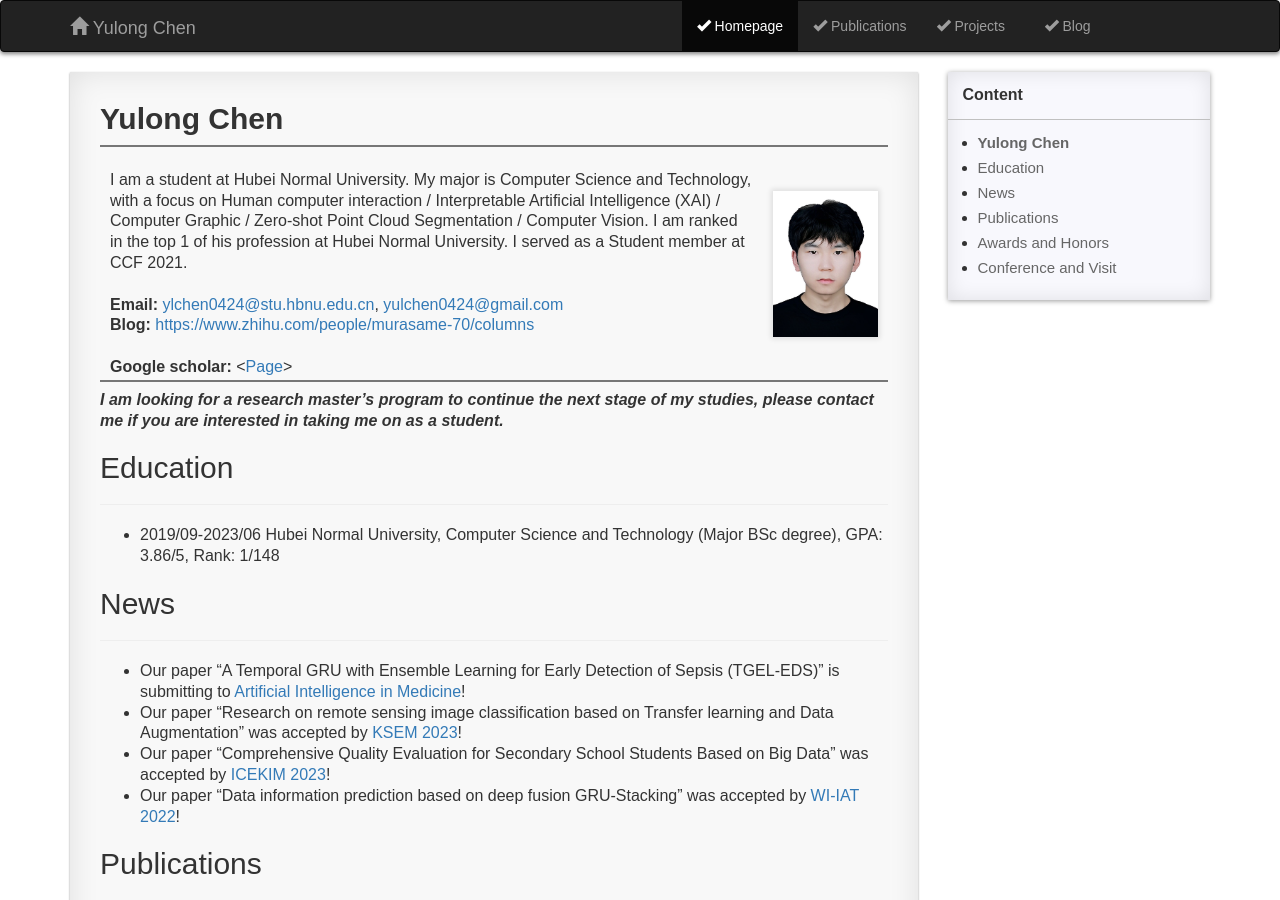
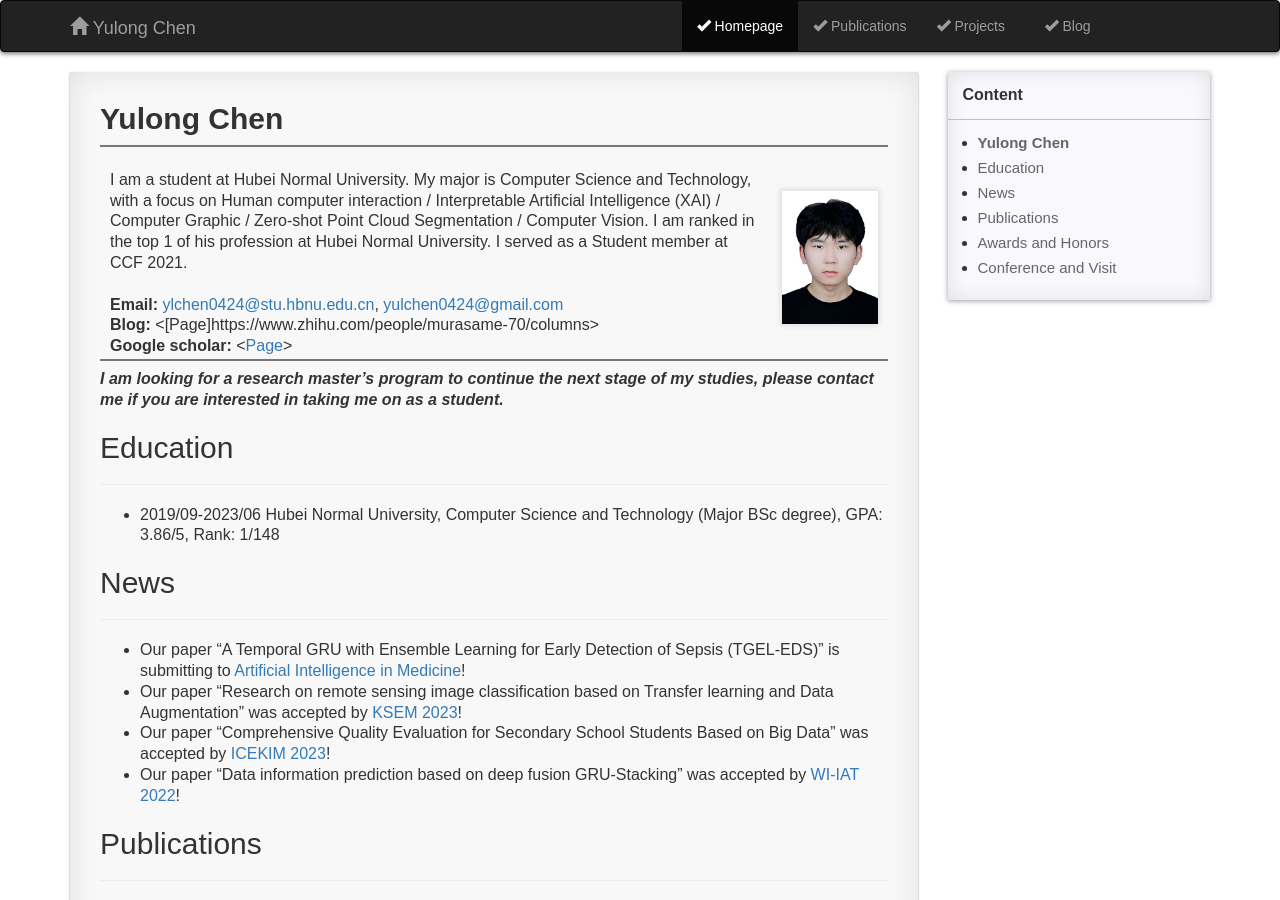
Before and after one commit to yulongC/yulongC.github.io, a Jekyll site: the page built from pages/1_homepage.md, in a window 1280 px wide and 900 px high. Built offline with Jekyll 4.4.1, drawn with Linux system fonts in a browser that asks for light colours; comment, search, counter and statistics services are not loaded.

Commit message:
Update 1_homepage.md

```diff
--- a/pages/1_homepage.md
+++ b/pages/1_homepage.md
@@ -11,7 +11,7 @@
 
 ## **Yulong Chen**
 
-| <br> I am a student at Hubei Normal University. My major is Computer Science and Technology, with a focus on Human computer interaction / Interpretable Artificial Intelligence (XAI) / Computer Graphic / Zero-shot Point Cloud Segmentation / Computer Vision. I am ranked in the top 1 of his profession at Hubei Normal University. I served as a Student member at CCF 2021. <br> <br> **Email:** <ylchen0424@stu.hbnu.edu.cn>, <yulchen0424@gmail.com> <br> **Blog:** <https://www.zhihu.com/people/murasame-70/columns>  <br> <br> **Google scholar:** <[Page](https://scholar.google.com/citations?hl=en&user=G4RazmQAAAAJ&view_op=list_works&gmla=AOV7GLMocIzBzFzB3jGGdrzAaTuncsxcl1r1nD7tQGtvVPucTCOyUvQZ4YUjoouO6NzDMY6W1OnE4XuL-jGo7QMQzTs6GHV_FV8Ax3LqWM8ycc0-a3LA0vU2IYw4iL9C5bJu4Zxzn1zE)> <br> | <br> &emsp; ![image](https://yulongC.github.io/images/chen-2023.jpg) <br> <br> |
+| <br> I am a student at Hubei Normal University. My major is Computer Science and Technology, with a focus on Human computer interaction / Interpretable Artificial Intelligence (XAI) / Computer Graphic / Zero-shot Point Cloud Segmentation / Computer Vision. I am ranked in the top 1 of his profession at Hubei Normal University. I served as a Student member at CCF 2021. <br> <br> **Email:** <ylchen0424@stu.hbnu.edu.cn>, <yulchen0424@gmail.com> <br> **Blog:** <[Page]https://www.zhihu.com/people/murasame-70/columns>  <br> **Google scholar:** <[Page](https://scholar.google.com/citations?hl=en&user=G4RazmQAAAAJ&view_op=list_works&gmla=AOV7GLMocIzBzFzB3jGGdrzAaTuncsxcl1r1nD7tQGtvVPucTCOyUvQZ4YUjoouO6NzDMY6W1OnE4XuL-jGo7QMQzTs6GHV_FV8Ax3LqWM8ycc0-a3LA0vU2IYw4iL9C5bJu4Zxzn1zE)> <br> | <br> &emsp; ![image](https://yulongC.github.io/images/chen-2023.jpg) <br> <br> |
 
 ***I am looking for a research master's program to continue the next stage of my studies, please contact me if you are interested in taking me on as a student.***
 
```
